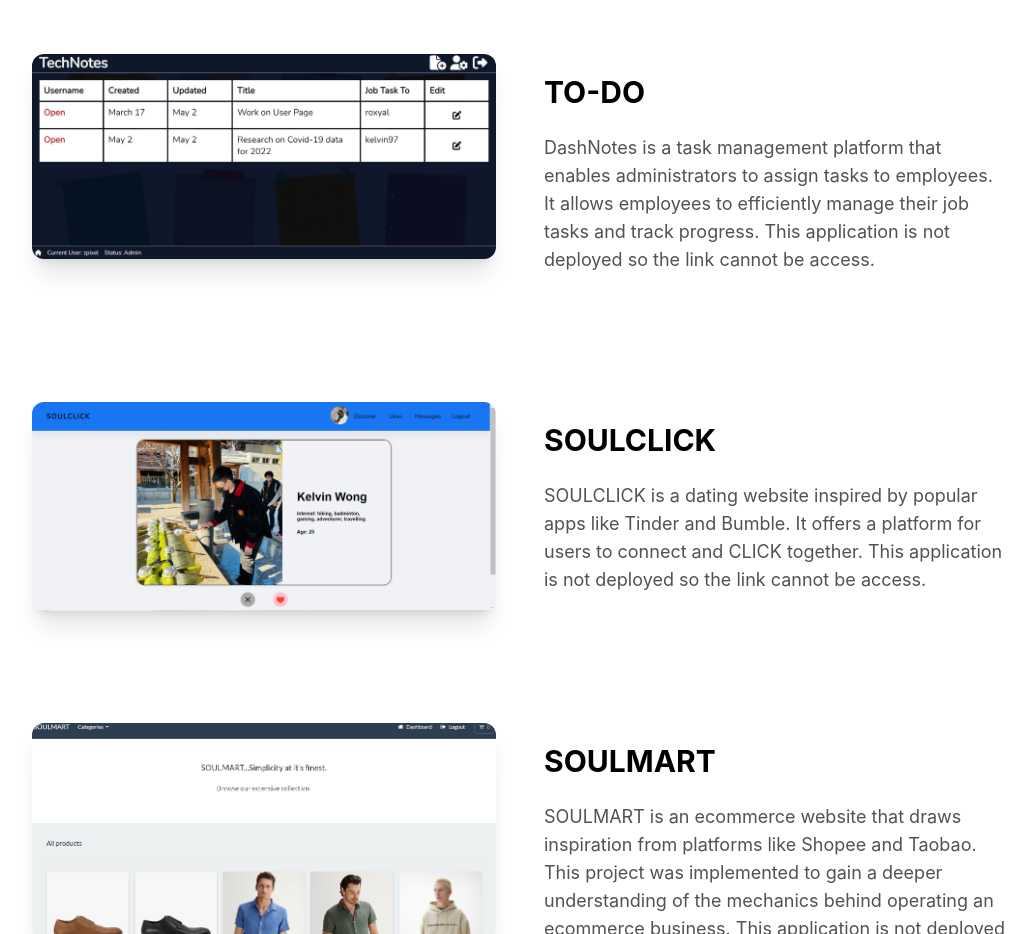
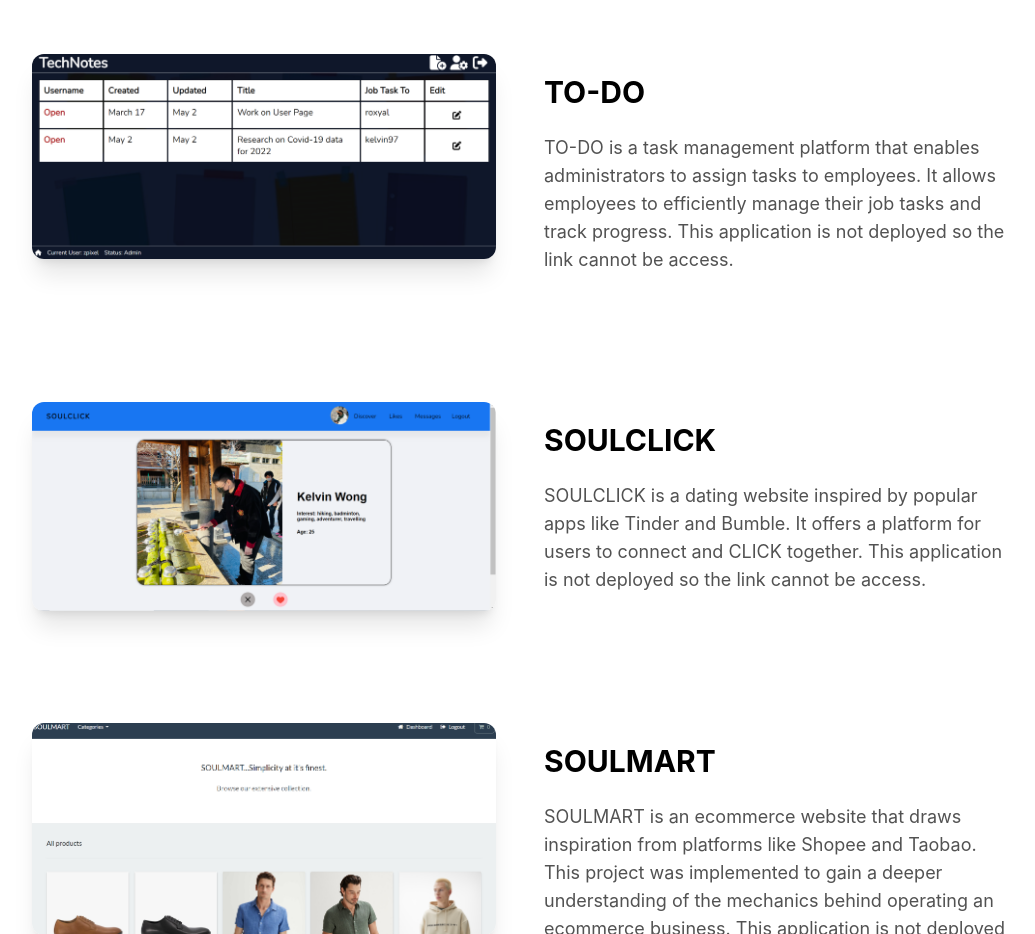
Before and after one commit to roxyal/portfolio-website, a Next.js app: page / in a window 1280 px wide. Shown: the part 2260-3194 px from the top of the page, without its empty margins (120-1155 px from the left). Built offline with nearby package versions, Linux system fonts and the light colour scheme.

Commit message:
Update Project.js

```diff
--- a/components/Project.js
+++ b/components/Project.js
@@ -20,7 +20,7 @@ const PROJECTS_ITEMS = [
 
     {
         name: 'TO-DO',
-        description: 'DashNotes is a task management platform that enables administrators to assign tasks to employees. It allows employees to efficiently manage their job tasks and track progress. This application is not deployed so the link cannot be access.',
+        description: 'TO-DO is a task management platform that enables administrators to assign tasks to employees. It allows employees to efficiently manage their job tasks and track progress. This application is not deployed so the link cannot be access.',
         image: '/todo.PNG',
         url: ''
     },
```
